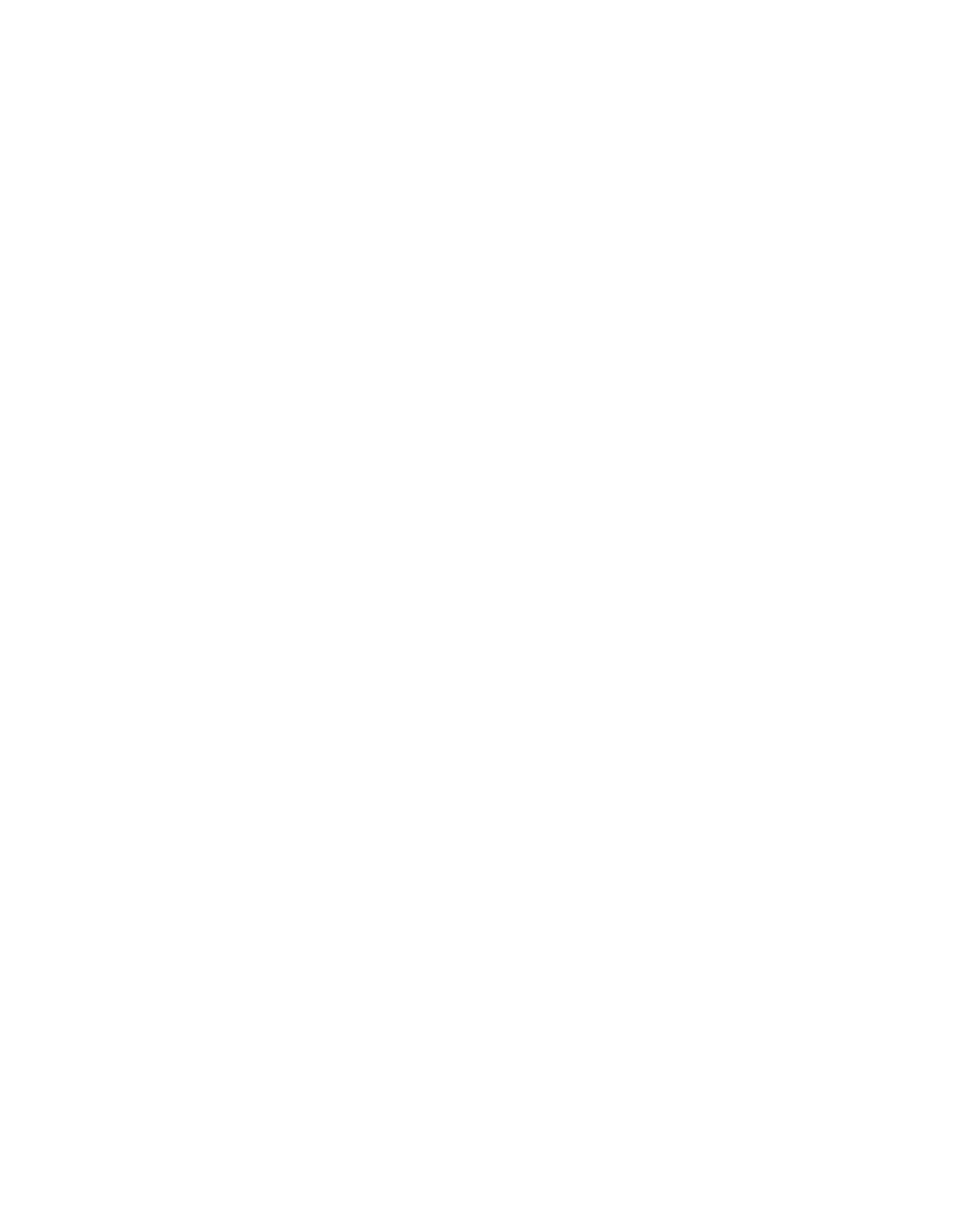
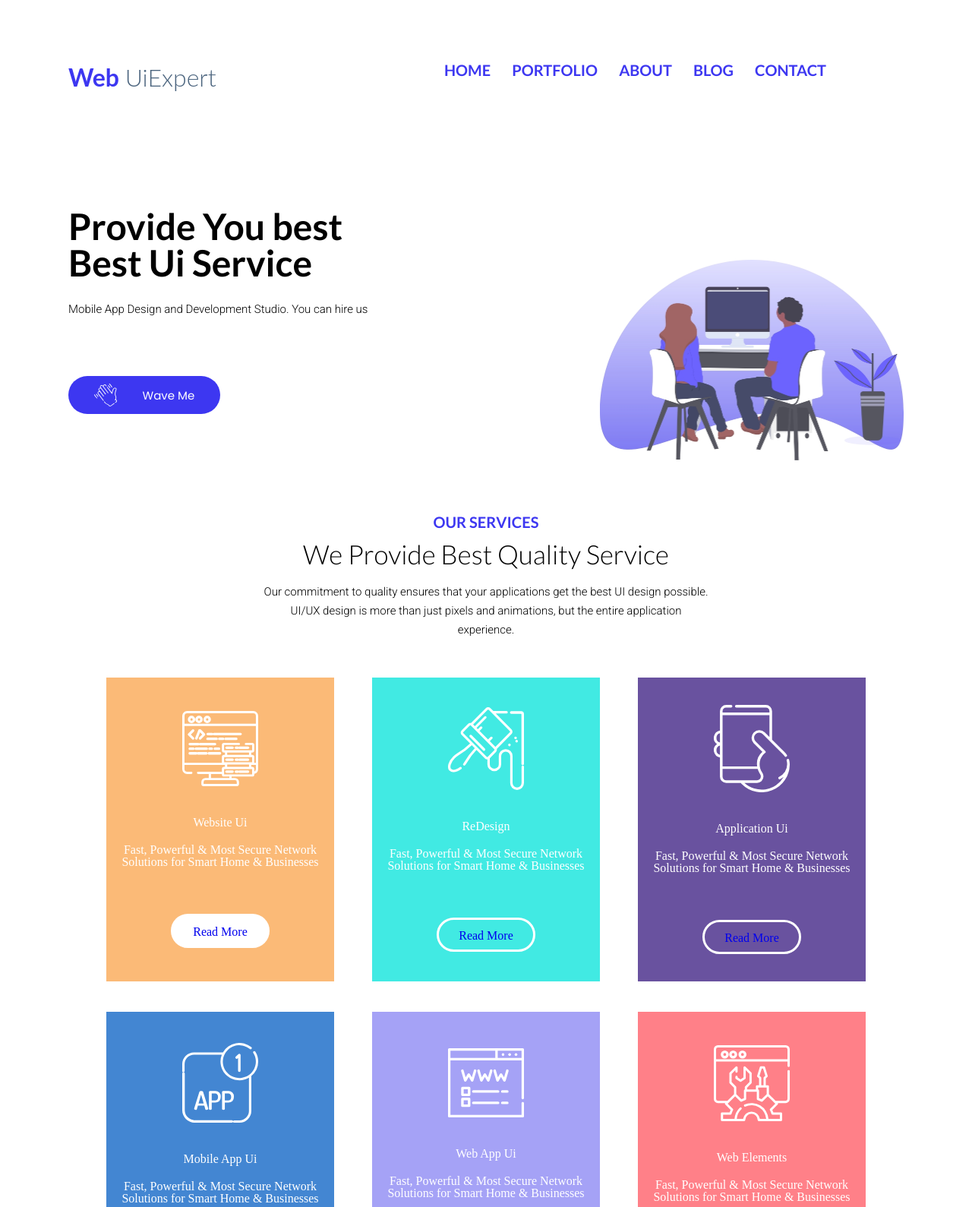
Before and after one commit to Naka1910/lesson7, a plain HTML site: page index.html in a window 1280 px wide. Shown: the top 1589 px of the page at 76% size. Before the commit the page ends 800 px from the top, so only its background shows below. Drawn offline with Linux system fonts and the light colour scheme.

Commit message:
add images, fonts styles

```diff
--- a/CSS/style.css
+++ b/CSS/style.css
@@ -0,0 +1,173 @@
+.header{
+     display: flex;
+     padding-top: 82px;
+     margin-bottom: 150px;
+
+
+
+
+}
+.logo{
+margin-right: 300px;
+
+}
+.header-list{
+    display: flex;
+    justify-content: space-between;
+    width: 503px;
+
+}
+.item-class{
+    color: #3D37F1;
+    font-family: 'Lato', sans-serif;
+    font-weight: bold;
+    font-size: 20px;
+
+}
+/* start section-1 */
+.container{
+    width: 1100px;
+    margin: 0 auto;
+    display: flex;
+    /* justify-content: space-between; */
+
+}
+.block-1{
+    width: 400px;
+    margin-right: 300px;
+
+}
+
+.block-text1{
+    font-family: 'Lato', sans-serif;
+    font-size: 48px;
+    font-weight: bold;
+    margin-bottom: 30px;
+}
+.block-text2{
+    font-family: 'Roboto', sans-serif;
+    font-size: 15px;
+}
+.little-div{
+    margin-top: 80px;
+    width: 200px;
+    height: 50px;
+    background-color: #3D37F1;
+    border-radius: 38px;
+    display: flex;
+    justify-content: space-evenly;
+    align-items: center;
+}
+.block-text3{
+    font-family: 'Poppins', sans-serif;
+    font-size: 15px;
+    color: #FFFFFF;
+}
+.block-2{
+    width: 400px;
+}
+.div-image{
+   object-fit: contain;
+   width: 400px;
+   height: 400px;
+
+}
+/* section-2 */
+.titles{
+    width: 1170px;
+    margin:0 auto;
+    display: flex;
+    justify-content: center;
+    align-items: center;
+    flex-direction: column;
+}
+.title-first{
+    font-size: 20px;
+    color: #3D37F1;
+    font-family: 'Lato', sans-serif;
+    font-weight: bold;
+    margin-bottom: 15px;
+}
+.title-second{
+    font-size: 35px;
+    font-family: 'Lato', sans-serif;
+    margin-bottom: 20px;
+}
+.little-text{
+    width: 590px;
+    font-size: 15px;
+    font-family: 'Roboto', sans-serif;
+    text-align: center;
+    margin-bottom: 50px;
+    line-height: 25px;
+}
+
+
+
+.div-blocks{
+    width: 300px;
+    height: 400px;
+    display: flex;
+    justify-content: center;
+    align-items: center;
+    flex-direction: column;
+}
+.color-1{
+    background-color: #FBBA77;
+}
+.color-2{
+    background-color: #41EAE3;
+
+}
+.color-3{
+    background-color: #69529F;
+}
+.color-4{
+    background-color: #4386D2;
+}
+.color-5{
+    background-color: #A5A2F6;
+}
+.color-6{
+    background-color: #FF8088;
+}
+
+.line-1{
+    display: flex;
+    justify-content: space-between;
+    margin-bottom: 40px;
+}
+.line-2{
+    display: flex;
+    justify-content: space-between;
+}
+.container-2{
+    width: 1000px;
+    margin:0 auto;
+}
+.title{
+    color: #FFFFFF;
+    margin:40px 0 20px 0;
+
+}
+.text-block{
+    text-align: center;
+    color: #FFFFFF;
+    margin-bottom: 30px;
+}
+.button{
+    width:130px;
+    height: 45px;
+    border:solid white;
+    text-align: center;
+    border-radius: 23px;
+    margin:0 auto;
+    padding-top: 13px;
+    margin-top:30px;
+}
+.button:hover{
+    border-color: blue;
+}
+.active-color{
+    background-color: #FFFFFF;
+}
--- a/index.html
+++ b/index.html
@@ -1,12 +1,111 @@
 <!DOCTYPE html>
 <html lang="en">
 <head>
-    <meta charset="UTF-8">
-    <title>Homework7</title>
-    <link rel="stylesheet" href="CSS/reset.css">
-    <link rel="stylesheet" href="CSS/style.css">
+  <meta charset="UTF-8">
+  <link rel="stylesheet" href="CSS/reset.css">
+  <link rel="preconnect" href="https://fonts.googleapis.com">
+  <link rel="preconnect" href="https://fonts.gstatic.com" crossorigin>
+  <link href="https://fonts.googleapis.com/css2?family=Lato:wght@300&display=swap" rel="stylesheet">
+  <link rel="preconnect" href="https://fonts.googleapis.com">
+  <link rel="preconnect" href="https://fonts.gstatic.com" crossorigin>
+  <link href="https://fonts.googleapis.com/css2?family=Lato:wght@700&display=swap" rel="stylesheet">
+  <link rel="preconnect" href="https://fonts.googleapis.com">
+  <link rel="preconnect" href="https://fonts.gstatic.com" crossorigin>
+  <link href="https://fonts.googleapis.com/css2?family=Roboto:wght@300&display=swap" rel="stylesheet">
+  <link rel="preconnect" href="https://fonts.googleapis.com">
+  <link rel="preconnect" href="https://fonts.gstatic.com" crossorigin>
+  <link href="https://fonts.googleapis.com/css2?family=Poppins&display=swap" rel="stylesheet">
+  <link rel="stylesheet" href="CSS/style.css">
+  <title>Homework7</title>
 </head>
 <body>
 
+  <header class="header">
+  <div class="container">
+    <a href="index.html">
+      <img class="logo" src="Images/logo.svg" alt="LOGO">
+    </a>
+    <nav class="">
+      <ul class="header-list">
+       <li> <a class="item-class" href="index.html"> HOME </a></li>
+       <li> <a class="item-class" href="#">PORTFOLIO </a></li>
+       <li> <a class="item-class" href="#">ABOUT</a></li>
+       <li> <a class="item-class" href="#">BLOG</a></li>
+       <li> <a class="item-class" href="#">CONTACT</a></li>
+     </ul>
+    </nav>
+  </div>
+  </header>
+
+  <!-- section-1 -->
+  <section>
+    <div class="container">
+      <div class="block-1">
+        <p class="block-text1">Provide You best  Best Ui Service</p>
+        <p class="block-text2">Mobile App Design and Development Studio. You can hire us</p>
+        <div class="little-div">
+          <img src="Images/hand.svg" alt="image">
+          <p class="block-text3">Wave Me</p>
+
+        </div>
+      </div>
+      <div class="block-2">
+        <img class="div-image" src="Images/image.jpg" alt="image">
+      </div>
+    </div>
+
+  </section>
+  <section>
+    <div class="titles">
+      <h3 class="title-first">OUR SERVICES</h3>
+      <h1 class="title-second">We Provide Best Quality Service </h1>
+      <p class="little-text">Our commitment to quality ensures that your applications get the best UI design possible.
+        UI/UX design is more than just pixels and animations, but the entire application experience.</p>
+    </div>
+  <div class="container-2">
+   <div class="line-1">
+    <div class="div-blocks color-1">
+      <img src="Images/1.svg" alt="image">
+      <h3 class="title">Website Ui</h3>
+      <p class="text-block">Fast, Powerful & Most Secure Network Solutions for Smart Home & Businesses</p>
+      <a class="button active-color" href="index.html">Read More</a>
+    </div>
+    <div class="div-blocks color-2">
+      <img src="Images/2.svg" alt="image">
+      <h3 class="title">ReDesign</h3>
+      <p class="text-block">Fast, Powerful & Most Secure Network Solutions for Smart Home & Businesses</p>
+      <a class="button" href="index.html">Read More</a>
+    </div>
+    <div class="div-blocks color-3">
+      <img src="Images/3.svg" alt="image">
+      <h3 class="title">Application Ui</h3>
+      <p class="text-block">Fast, Powerful & Most Secure Network Solutions for Smart Home & Businesses</p>
+      <a class="button" href="index.html">Read More</a>
+    </div>
+    </div>
+    <div class="line-2">
+    <div class="div-blocks color-4">
+      <img src="Images/4.svg" alt="image">
+      <h3 class="title">Mobile App Ui</h3>
+      <p class="text-block">Fast, Powerful & Most Secure Network Solutions for Smart Home & Businesses</p>
+      <a class="button" href="index.html">Read More</a>
+    </div>
+    <div class="div-blocks color-5">
+      <img src="Images/5.svg" alt="image">
+      <h3 class="title">Web App Ui</h3>
+      <p class="text-block">Fast, Powerful & Most Secure Network Solutions for Smart Home & Businesses</p>
+      <a class="button" href="index.html">Read More</a>
+    </div>
+    <div class="div-blocks color-6">
+      <img src="Images/6.svg" alt="image">
+      <h3 class="title">Web Elements</h3>
+      <p class="text-block">Fast, Powerful & Most Secure Network Solutions for Smart Home & Businesses</p>
+      <a class="button" href="index.html">Read More</a>
+    </div>
+   </div>
+  </div>
+
+  </section>
+
 </body>
 </html>
```
Also changed, not shown: Images/1.svg (added), Images/2.svg (added), Images/3.svg (added), Images/4.svg (added), Images/5.svg (added), Images/6.svg (added), Images/hand.svg (added), Images/image.jpg (added), Images/logo.svg (added).
